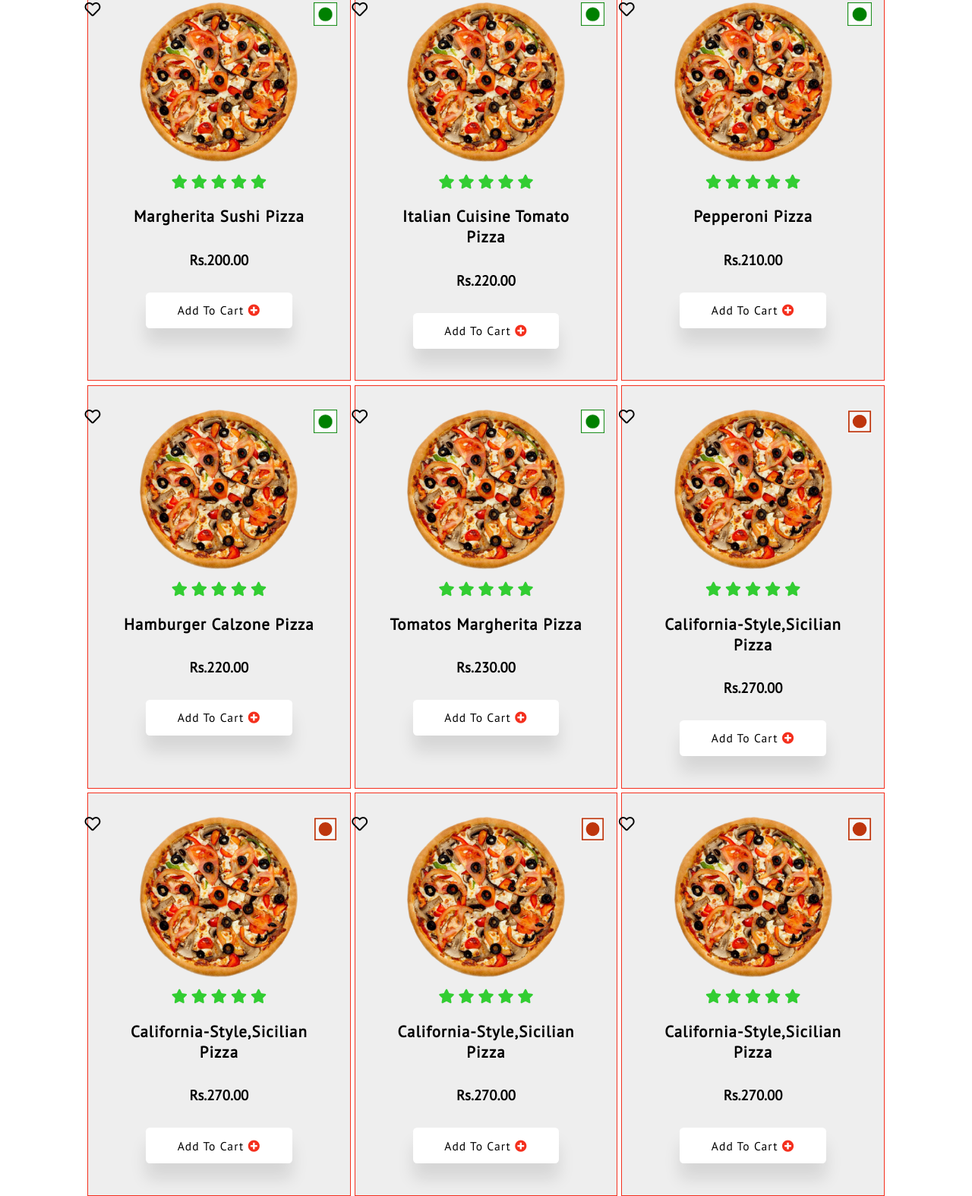
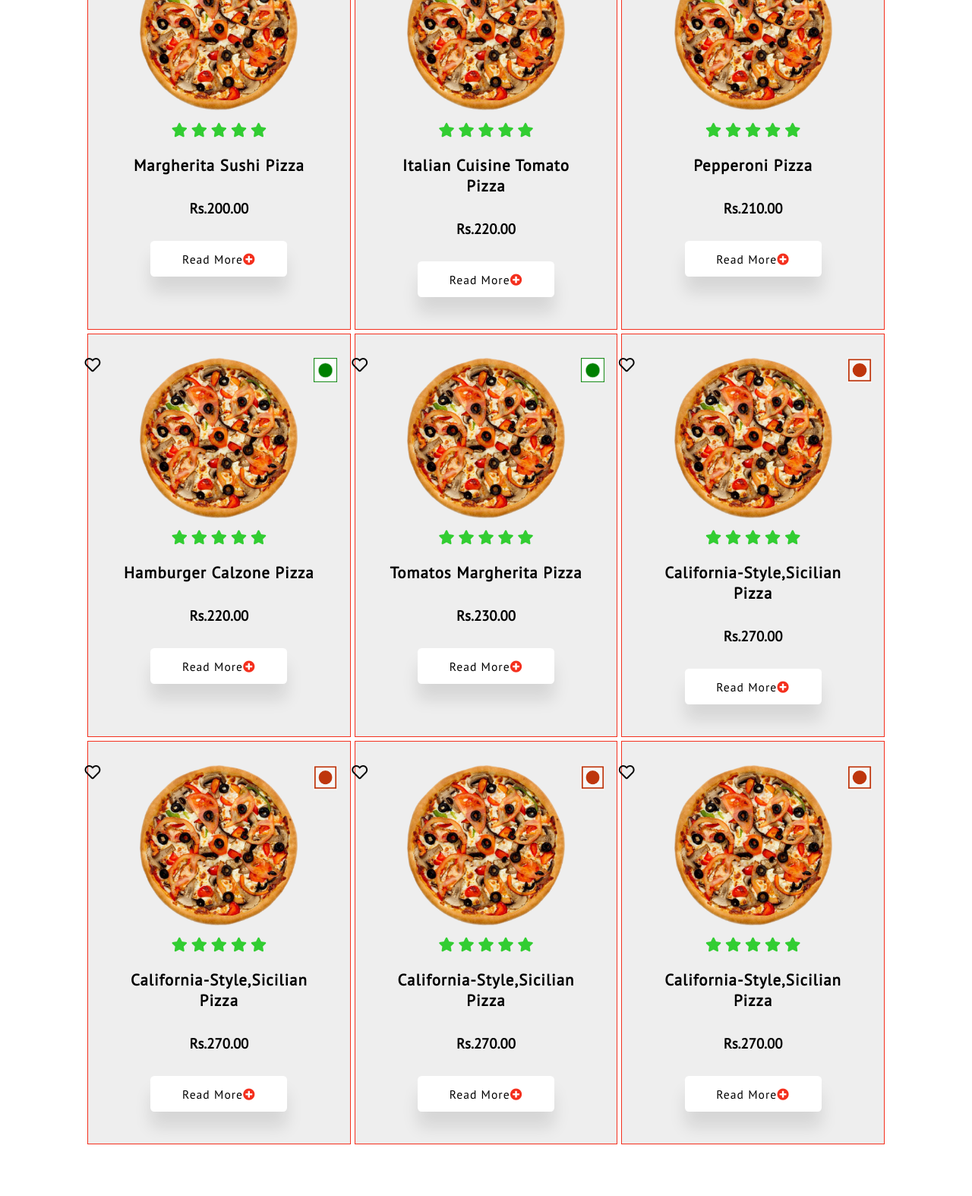
Before and after one commit to ZephNotFound/Pizza-WTA-website, a plain HTML site: page index.html in a window 1280 px wide. Shown: the part 2461-4035 px from the top of the page at 76% size. Drawn offline with Linux system fonts and the light colour scheme.

Commit message:
Minor changes

```diff
--- a/index.html
+++ b/index.html
@@ -74,19 +74,19 @@
             <img src="img/img1.png" alt="">
             <h2>Free Delivery</h2>
             <p>Enjoy all our pizza at the comfort of your home without having to pay extra money!</p>
-            <button class="btn">Read More</button>
+            <!--button class="btn">Read More</button-->
         </div>
         <div class="inner-box">
             <img src="img/img2.png" alt="">
             <h2>Online Payment</h2>
             <p>No Cash? No worries as we accept UPI,Visa,MasterCard,Crypto. Also avail exciting offers and cashbacks. </p>
-            <button class="btn">Read More</button>
+            <!--button class="btn">Read More</button-->
         </div>
         <div class="inner-box">
             <img src="img/img3.png" alt="">
             <h2>Fresh Food</h2>
             <p>Pizzas are prepared on spot with processed olive oil,tangy tomatoe ketchup, Mozzarella cheese in a firewood oven for the best taste.</p>
-            <button class="btn">Read More</button>
+            <!--button class="btn">Read More</button-->
         </div>
     </div>
 </section>
@@ -107,7 +107,7 @@
                     <i class="fas fa-star"></i>
                     <h2>Margherita Sushi Pizza</h2>
                     <div class="price">Rs.200.00</div>
-                    <button class="btn">Add to Cart <i class="fas fa-plus-circle"></i></button>
+                    <button class="btn">Read More<i class="fas fa-plus-circle"></i></button>
                 </div>
             </div>
         </div>
@@ -124,7 +124,7 @@
                     <i class="fas fa-star"></i>
                     <h2>Italian Cuisine Tomato Pizza</h2>
                     <div class="price">Rs.220.00</div>
-                    <button class="btn">Add to Cart <i class="fas fa-plus-circle"></i></button>
+                    <button class="btn">Read More<i class="fas fa-plus-circle"></i></button>
                 </div>
             </div>
         </div>
@@ -141,7 +141,7 @@
                     <i class="fas fa-star"></i>
                     <h2>Pepperoni Pizza</h2>
                     <div class="price">Rs.210.00</div>
-                    <button class="btn">Add to Cart <i class="fas fa-plus-circle"></i></button>
+                    <button class="btn">Read More<i class="fas fa-plus-circle"></i></button>
                 </div>
             </div>
         </div>
@@ -158,7 +158,7 @@
                     <i class="fas fa-star"></i>
                     <h2>Hamburger Calzone Pizza</h2>
                     <div class="price">Rs.220.00</div>
-                    <button class="btn">Add to Cart <i class="fas fa-plus-circle"></i></button>
+                    <button class="btn">Read More<i class="fas fa-plus-circle"></i></button>
                 </div>
             </div>
         </div>
@@ -175,7 +175,7 @@
                     <i class="fas fa-star"></i>
                     <h2>Tomatos Margherita Pizza</h2>
                     <div class="price">Rs.230.00</div>
-                    <button class="btn">Add to Cart <i class="fas fa-plus-circle"></i></button>
+                    <button class="btn">Read More<i class="fas fa-plus-circle"></i></button>
                 </div>
             </div>
         </div>
@@ -192,7 +192,7 @@
                     <i class="fas fa-star"></i>
                     <h2>California-Style,Sicilian Pizza</h2>
                     <div class="price">Rs.270.00</div>
-                    <button class="btn">Add to Cart <i class="fas fa-plus-circle"></i></button>
+                    <button class="btn">Read More<i class="fas fa-plus-circle"></i></button>
                 </div>
             </div>
         </div>
@@ -209,7 +209,7 @@
                     <i class="fas fa-star"></i>
                     <h2>California-Style,Sicilian Pizza</h2>
                     <div class="price">Rs.270.00</div>
-                    <button class="btn">Add to Cart <i class="fas fa-plus-circle"></i></button>
+                    <button class="btn">Read More<i class="fas fa-plus-circle"></i></button>
                 </div>
             </div>
         </div>
@@ -226,7 +226,7 @@
                     <i class="fas fa-star"></i>
                     <h2>California-Style,Sicilian Pizza</h2>
                     <div class="price">Rs.270.00</div>
-                    <button class="btn">Add to Cart <i class="fas fa-plus-circle"></i></button>
+                    <button class="btn">Read More<i class="fas fa-plus-circle"></i></button>
                 </div>
             </div>
         </div>
@@ -243,7 +243,7 @@
                     <i class="fas fa-star"></i>
                     <h2>California-Style,Sicilian Pizza</h2>
                     <div class="price">Rs.270.00</div>
-                    <button class="btn">Add to Cart <i class="fas fa-plus-circle"></i></button>
+                    <button class="btn">Read More<i class="fas fa-plus-circle"></i></button>
                 </div>
             </div>
         </div>
@@ -266,7 +266,7 @@
                 <div class="in-blog-content">
                     <h2>Pizzas are too Good.</h2>
                     <p>The Margherita Sushi Pizza was amazing. The flavors were balanced.</p>
-                    <button class="btn">Read More</button>
+                    <!--button class="btn">Read More</button-->
                 </div>
             </div>
         </div>
@@ -283,7 +283,7 @@
                 <div class="in-blog-content">
                     <h2>Amazing Pizza,Best Quality</h2>
                     <p>California-Style,Sicilian Pizza was just out of the world with cheeseburst.</p>
-                    <button class="btn">Read More</button>
+                    <!--button class="btn">Read More</button-->
                 </div>
             </div>
         </div>
@@ -300,7 +300,7 @@
                 <div class="in-blog-content">
                     <h2>Great Delivery service.</h2>
                     <p>We were having a party and ordered some pizzas. Got it swiftly delivered.</p>
-                    <button class="btn">Read More</button>
+                    <!--button class="btn">Read More</button-->
                 </div>
             </div>
         </div>
```
